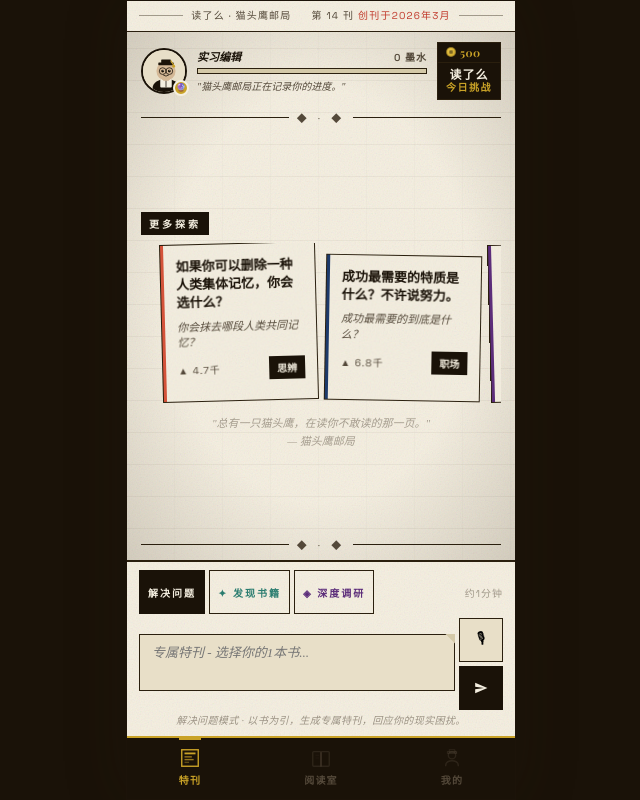
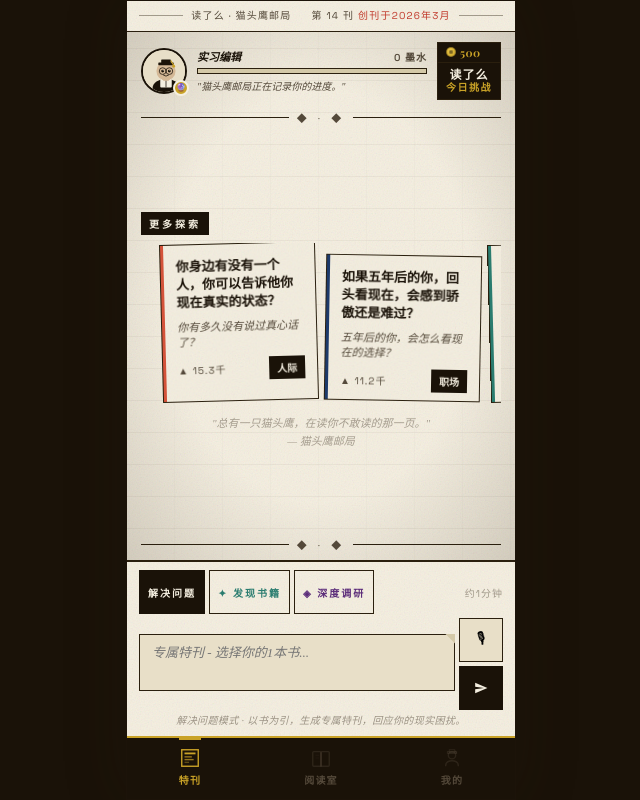
Before and after one commit to MysticPolar/Dueleme-Test-Bolt, a React (Vite) app: page / in a window 1280 px wide. Shown: the whole page, without its empty margins (319-959 px from the left). Built offline with nearby package versions, Linux system fonts and the light colour scheme; no server answers; a web font is replaced by a local one.

Commit message:
Update 6D questions & articles

```diff
--- a/src/data/content.js
+++ b/src/data/content.js
@@ -6,132 +6,132 @@
 export const QUESTIONS = [
   {
     id: 1,
-    zh: "如果你可以删除一种人类集体记忆，你会选什么？",
-    en: "你会抹去哪段人类共同记忆？",
-    tag: "思辨",
+    zh: "你身边有没有一个人，你可以告诉他你现在真实的状态？",
+    en: "你有多久没有说过真心话了？",
+    tag: "人际",
     color: "coral",
-    votes: "4.7千",
-    type: "思辨",
+    votes: "15.3千",
+    type: "人际",
   },
   {
     id: 2,
-    zh: "成功最需要的特质是什么？不许说努力。",
-    en: "成功最需要的到底是什么？",
+    zh: "如果五年后的你，回头看现在，会感到骄傲还是难过？",
+    en: "五年后的你，会怎么看现在的选择？",
     tag: "职场",
     color: "cobalt",
-    votes: "6.8千",
+    votes: "11.2千",
     type: "职场",
   },
   {
     id: 3,
-    zh: "读到一半放弃的书，算不算读过了？",
-    en: "一本读到一半放下的书，还算读过吗？",
-    tag: "文学",
-    color: "purple",
-    votes: "5.2千",
-    type: "文学",
+    zh: "你的观点里，有多少是真正属于你的，而不是被灌输的？",
+    en: "你上次真正改变主意，是因为什么？",
+    tag: "思辨",
+    color: "teal",
+    votes: "7.8千",
+    type: "思辨",
   },
   {
     id: 4,
-    zh: "你有多久没有真正无聊过了？",
-    en: "你上一次真正无聊，是什么时候？",
+    zh: "你上次真正八小时睡眠，是多久以前的事了？",
+    en: "你把熬夜当成努力的证明吗？",
     tag: "健康",
-    color: "teal",
-    votes: "3.1千",
+    color: "green",
+    votes: "9.4千",
     type: "健康",
   },
   {
     id: 5,
-    zh: "你上一次为了别人的梦想让步，是什么时候？",
-    en: "你上次为他人的梦想让步是什么时候？",
-    tag: "人际",
+    zh: "存款不够撑过三个月，这件事让你感到恐慌吗？",
+    en: "你真的知道自己的钱去哪了吗？",
+    tag: "财富",
     color: "gold",
-    votes: "8.2千",
-    type: "人际",
+    votes: "12.1千",
+    type: "财富",
   },
   {
     id: 6,
-    zh: "如果你的书架会说话，它会对你说什么？",
-    en: "如果你的书架会开口，它会说什么？",
-    tag: "财富",
-    color: "green",
-    votes: "2.9千",
-    type: "财富",
+    zh: "你上次读完一整本书是什么时候？不算公众号文章。",
+    en: "你还记得上一本真正读完的书吗？",
+    tag: "文学",
+    color: "purple",
+    votes: "8.6千",
+    type: "文学",
   },
 ];
 
 export const READING_ARTICLES = [
   {
     id: 1,
-    title: "为什么我们总是高估明天的自己？",
-    en: "为什么我们总会高估明天的自己？",
-    author: "猫头鹰邮局编辑部",
+    title: "毕业三年，那些说好一辈子的朋友去哪了？",
+    en: "真正的友谊，扛得住距离吗？",
+    author: "夜猫子专栏",
     date: "第42卷",
-    tag: "健康",
-    color: "cobalt",
-    readTime: "6 分钟",
+    tag: "人际",
+    color: "coral",
+    readTime: "7 分钟",
     preview:
-      "心理学家将这种现象称为“计划谬误”。我们相信未来的自己更理性、更有纪律……",
+      "研究显示，人的社交圈在二十五岁后开始系统性收缩。不是你们变坏了，是没有人教过你怎么主动维系一段没有课表支撑的关系……",
   },
   {
     id: 2,
-    title: "一本书改变了我对孤独的理解",
-    en: "一本改变我看待孤独方式的书",
-    author: "匿名读者投稿",
+    title: "你在工作，还是在扮演一个正在工作的人？",
+    en: "职场表演，是一种进化来的生存机制。",
+    author: "猫头鹰邮局编辑部",
     date: "第41卷",
-    tag: "文学",
-    color: "teal",
+    tag: "职场",
+    color: "cobalt",
     readTime: "8 分钟",
     preview:
-      "萨特说“他人即地狱”，但读完这本书，我才意识到真正的孤独，是与自己同处……",
+      "会议开完，PPT 做完，邮件回完。但你知道自己今天真正推进了什么吗？职场里最隐蔽的陷阱，是用忙碌来代替进展……",
   },
   {
     id: 3,
-    title: "数字时代的深度阅读还有可能吗？",
-    en: "数字时代还可能进行深度阅读吗？",
-    author: "夜猫子专栏",
+    title: "你的观点，到底有多少是你自己想出来的？",
+    en: "独立思考为何让人不舒服？",
+    author: "书卷编辑部",
     date: "第40卷",
     tag: "思辨",
-    color: "purple",
-    readTime: "5 分钟",
+    color: "teal",
+    readTime: "6 分钟",
     preview:
-      "每隔九分钟，我们的大脑就会渴望一次刺激。这不是懒惰，而是神经科学的现实……",
+      "我们以为自己在思考，但大多数时候，我们不过是在为已有的结论寻找支撑。真正令人不适的独立思考，几乎总是从自我质疑开始……",
   },
   {
     id: 4,
-    title: "那些被遗忘的二十世纪经典",
-    en: "那些被遗忘的二十世纪经典",
-    author: "书卷编辑部",
+    title: "为什么你总是很累，却永远睡不够？",
+    en: "慢性疲劳的真正来源，不是加班。",
+    author: "匿名读者投稿",
     date: "第39卷",
-    tag: "财富",
-    color: "coral",
-    readTime: "10 分钟",
+    tag: "健康",
+    color: "green",
+    readTime: "5 分钟",
     preview:
-      "有一些书，曾经在某个年代引发轰动，却随着时间消失在书架最深处……",
+      "你不是意志力不够，你是系统性过载。研究发现，二十五到三十五岁人群的慢性疲劳，七成来自『低强度持续焦虑』，而非实际工作量……",
   },
   {
     id: 5,
-    title: "为什么我们总在对话里抢先下结论？",
-    en: "为什么我们总在对话里抢先下结论？",
-    author: "夜猫子专栏",
+    title: "月入一万，为什么存款是零？",
+    en: "收入不是财富，存量才是。",
+    author: "猫头鹰邮局编辑部",
     date: "第38卷",
-    tag: "人际",
+    tag: "财富",
     color: "gold",
-    readTime: "7 分钟",
+    readTime: "9 分钟",
     preview:
-      "倾听不是沉默的等待，而是给对方留出完整句子的时间。可我们太习惯用标签填满缝隙……",
+      "大多数人败在『消费自我认同』上——我们买的不是商品，是对自己身份的临时确认。攒不下钱，往往是一个关于自尊心的问题，而不是数学问题……",
   },
   {
     id: 6,
-    title: "会议越多，为什么产出越少？",
-    en: "会议越多，为什么产出越少？",
-    author: "猫头鹰邮局编辑部",
+    title: "为什么你开始读不进去书了？",
+    en: "注意力不是被抢走的，是你一次次出卖的。",
+    author: "夜猫子专栏",
     date: "第37卷",
-    tag: "职场",
-    color: "green",
+    tag: "文学",
+    color: "purple",
     readTime: "6 分钟",
     preview:
-      "当协作变成同步表演，深度工作就被切成碎片。好组织保护专注，而不是填满日历……",
+      "每次刷完短视频再去翻书，你的大脑其实在执行一套降维适应。阅读需要的那种慢速注意力，是可以重新训练的——但首先你得承认它已经损耗了……",
   },
 ];
 
```
